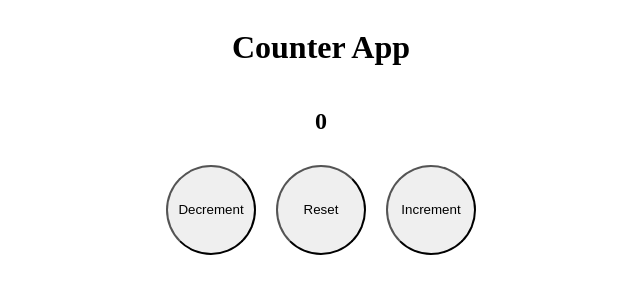
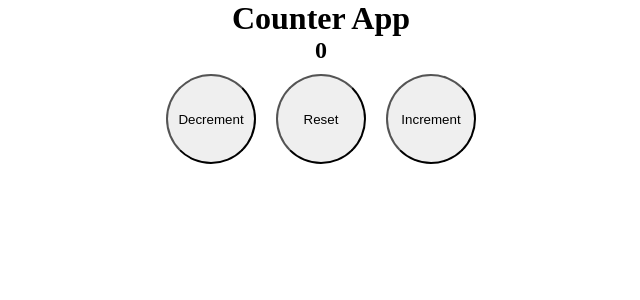
Before and after one commit to Sushil9516/Learning_Angular_21, an Angular app: page / in a window 1280 px wide. Shown: the top 300 px of the page, without its empty margins (319-959 px from the left). Built offline with nearby package versions, Linux system fonts and the light colour scheme.

Commit message:
17-1-2026

```diff
--- a/src/app/counter/counter.ts
+++ b/src/app/counter/counter.ts
@@ -16,6 +16,7 @@ export class Counter {
   // }
   // reset() {
   //   this.n = 0;
+
   // }
 
   handleCounter(val: string) {
@@ -24,6 +25,5 @@ export class Counter {
     }
     else if (val == "plus") this.n = this.n + 1;
     else this.n = 0;
-
   }
 }
--- a/src/styles.css
+++ b/src/styles.css
@@ -1 +1,5 @@
-/* You can add global styles to this file, and also import other style files */
+* {
+  margin: 0;
+  padding: 0;
+  box-sizing: border-box;
+}
```
Also changed, not shown: 1 other file (tests, documents, lock files or other folders).
